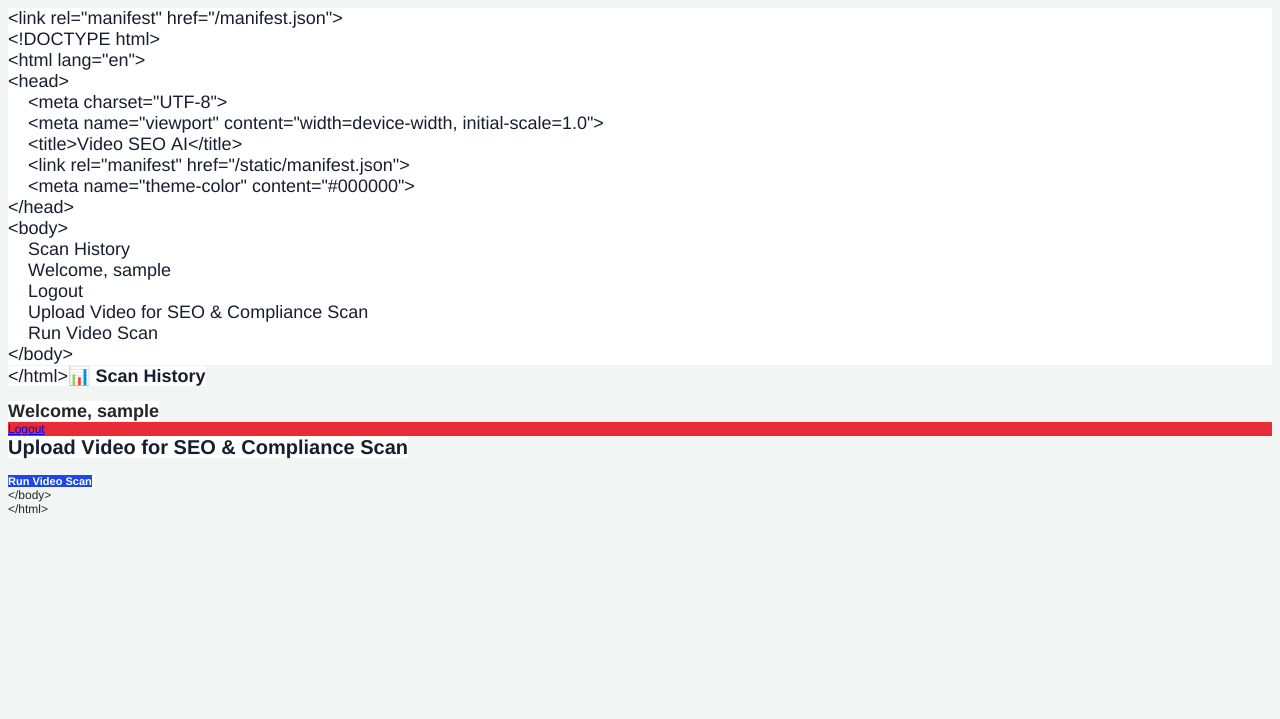
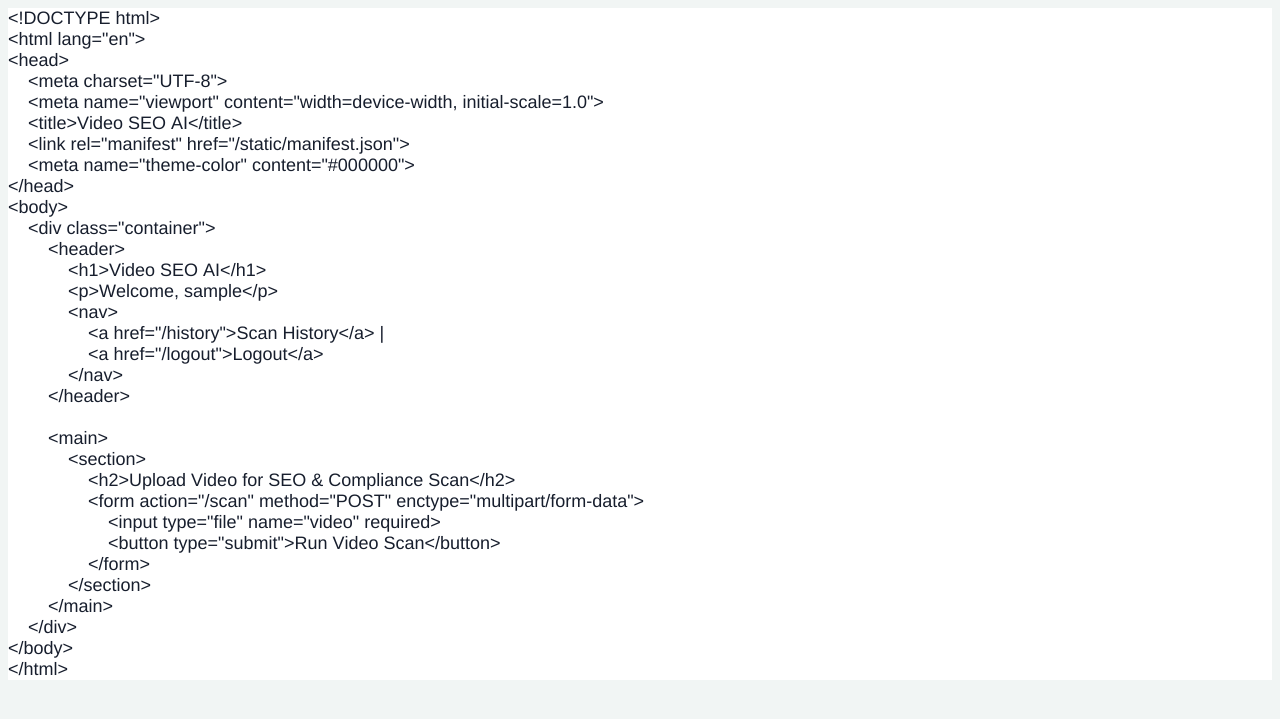
Before and after one commit to avinronald34-cell/video-seo-ai, a Flask app: template templates/index.html in a window 1280 px wide. Shown: the top 719 px of the page. Run offline with Flask 3, Linux system fonts and the light colour scheme; the template is opened without the code that fills it: most values are stand-ins (such as "Sample title", 1, 10 or a date in 2020).

Commit message:
fix html template syntax and structure

```diff
--- a/templates/index.html
+++ b/templates/index.html
@@ -9,21 +9,11 @@
   <style type="text/css">
     body {background-color: #f1f5f4}
     p.p1 {margin: 0.0px 0.0px 0.0px 0.0px; font: 18.0px Helvetica; color: #171e2d; -webkit-text-stroke: #171e2d; background-color: #ffffff}
-    p.p2 {margin: 0.0px 0.0px 0.0px 0.0px; font: 18.0px Helvetica; color: #171e2d; -webkit-text-stroke: #171e2d}
-    p.p3 {margin: 0.0px 0.0px 0.0px 0.0px; font: 12.0px Helvetica; color: #262626; -webkit-text-stroke: #262626; min-height: 14.0px}
-    p.p5 {margin: 0.0px 0.0px 0.0px 0.0px; font: 12.0px Helvetica; color: #ffffff; -webkit-text-stroke: #ffffff; background-color: #e82c35}
-    p.p7 {margin: 0.0px 0.0px 0.0px 0.0px; font: 11.0px Helvetica; color: #ffffff; -webkit-text-stroke: #ffffff}
-    p.p8 {margin: 0.0px 0.0px 0.0px 0.0px; font: 12.0px Helvetica; color: #262626; -webkit-text-stroke: #262626}
+    p.p2 {margin: 0.0px 0.0px 0.0px 0.0px; font: 18.0px Helvetica; color: #171e2d; -webkit-text-stroke: #171e2d; background-color: #ffffff; min-height: 18.0px}
     span.s1 {font-kerning: none}
-    span.s2 {font-kerning: none; background-color: #ffffff}
-    span.s3 {font: 18.0px 'Apple Color Emoji'; font-kerning: none; background-color: #ffffff}
-    span.s4 {font: 12.0px Helvetica; font-kerning: none; color: #ffffff; background-color: #e82c35; -webkit-text-stroke: 0px #ffffff}
-    span.s5 {font-kerning: none; background-color: #1d48e6}
-    span.s6 {font: 12.0px Helvetica; font-kerning: none; color: #262626; background-color: #ffffff; -webkit-text-stroke: 0px #262626}
   </style>
 </head>
 <body>
-<p class="p1"><span class="s1">&lt;link rel="manifest" href="/manifest.json"&gt;</span></p>
 <p class="p1"><span class="s1">&lt;!DOCTYPE html&gt;</span></p>
 <p class="p1"><span class="s1">&lt;html lang="en"&gt;</span></p>
 <p class="p1"><span class="s1">&lt;head&gt;</span></p>
@@ -34,19 +24,27 @@
 <p class="p1"><span class="s1"><span class="Apple-converted-space">    </span>&lt;meta name="theme-color" content="#000000"&gt;</span></p>
 <p class="p1"><span class="s1">&lt;/head&gt;</span></p>
 <p class="p1"><span class="s1">&lt;body&gt;</span></p>
-<p class="p1"><span class="s1"><span class="Apple-converted-space">    </span>Scan History</span></p>
-<p class="p1"><span class="s1"><span class="Apple-converted-space">    </span>Welcome, {{ username }}</span></p>
-<p class="p1"><span class="s1"><span class="Apple-converted-space">    </span>Logout</span></p>
-<p class="p1"><span class="s1"><span class="Apple-converted-space">    </span>Upload Video for SEO &amp; Compliance Scan</span></p>
-<p class="p1"><span class="s1"><span class="Apple-converted-space">    </span>Run Video Scan</span></p>
+<p class="p1"><span class="s1"><span class="Apple-converted-space">    </span>&lt;div class="container"&gt;</span></p>
+<p class="p1"><span class="s1"><span class="Apple-converted-space">        </span>&lt;header&gt;</span></p>
+<p class="p1"><span class="s1"><span class="Apple-converted-space">            </span>&lt;h1&gt;Video SEO AI&lt;/h1&gt;</span></p>
+<p class="p1"><span class="s1"><span class="Apple-converted-space">            </span>&lt;p&gt;Welcome, {{ username if username else 'Guest' }}&lt;/p&gt;</span></p>
+<p class="p1"><span class="s1"><span class="Apple-converted-space">            </span>&lt;nav&gt;</span></p>
+<p class="p1"><span class="s1"><span class="Apple-converted-space">                </span>&lt;a href="/history"&gt;Scan History&lt;/a&gt; |<span class="Apple-converted-space"> </span></span></p>
+<p class="p1"><span class="s1"><span class="Apple-converted-space">                </span>&lt;a href="/logout"&gt;Logout&lt;/a&gt;</span></p>
+<p class="p1"><span class="s1"><span class="Apple-converted-space">            </span>&lt;/nav&gt;</span></p>
+<p class="p1"><span class="s1"><span class="Apple-converted-space">        </span>&lt;/header&gt;</span></p>
+<p class="p2"><span class="s1"></span><br></p>
+<p class="p1"><span class="s1"><span class="Apple-converted-space">        </span>&lt;main&gt;</span></p>
+<p class="p1"><span class="s1"><span class="Apple-converted-space">            </span>&lt;section&gt;</span></p>
+<p class="p1"><span class="s1"><span class="Apple-converted-space">                </span>&lt;h2&gt;Upload Video for SEO &amp; Compliance Scan&lt;/h2&gt;</span></p>
+<p class="p1"><span class="s1"><span class="Apple-converted-space">                </span>&lt;form action="/scan" method="POST" enctype="multipart/form-data"&gt;</span></p>
+<p class="p1"><span class="s1"><span class="Apple-converted-space">                    </span>&lt;input type="file" name="video" required&gt;</span></p>
+<p class="p1"><span class="s1"><span class="Apple-converted-space">                    </span>&lt;button type="submit"&gt;Run Video Scan&lt;/button&gt;</span></p>
+<p class="p1"><span class="s1"><span class="Apple-converted-space">                </span>&lt;/form&gt;</span></p>
+<p class="p1"><span class="s1"><span class="Apple-converted-space">            </span>&lt;/section&gt;</span></p>
+<p class="p1"><span class="s1"><span class="Apple-converted-space">        </span>&lt;/main&gt;</span></p>
+<p class="p1"><span class="s1"><span class="Apple-converted-space">    </span>&lt;/div&gt;</span></p>
 <p class="p1"><span class="s1">&lt;/body&gt;</span></p>
-<p class="p2"><span class="s2">&lt;/html&gt;</span><span class="s3">📊</span><span class="s2"><b> Scan History</b></span></p>
-<p class="p3"><span class="s1"></span><br></p>
-<h2 style="margin: 0.0px 0.0px 0.0px 0.0px; font: 18.0px Helvetica; color: #262626; -webkit-text-stroke: #262626"><span class="s2"><b>Welcome, {{ username }}</b></span></h2>
-<p class="p5"><span class="s1"><a href="file:///logout">Logout<span class="s4"></span></a></span></p>
-<h2 style="margin: 0.0px 0.0px 15.0px 0.0px; font: 20.0px Helvetica; color: #171e2d; -webkit-text-stroke: #171e2d"><span class="s2"><b>Upload Video for SEO &amp; Compliance Scan</b></span></h2>
-<p class="p7"><span class="s5"><b>Run Video Scan</b></span><span class="s6"><span class="Apple-converted-space"> </span></span></p>
-<p class="p8"><span class="s1">&lt;/body&gt;</span></p>
-<p class="p8"><span class="s1">&lt;/html&gt;</span></p>
+<p class="p1"><span class="s1">&lt;/html&gt;</span></p>
 </body>
 </html>
```
